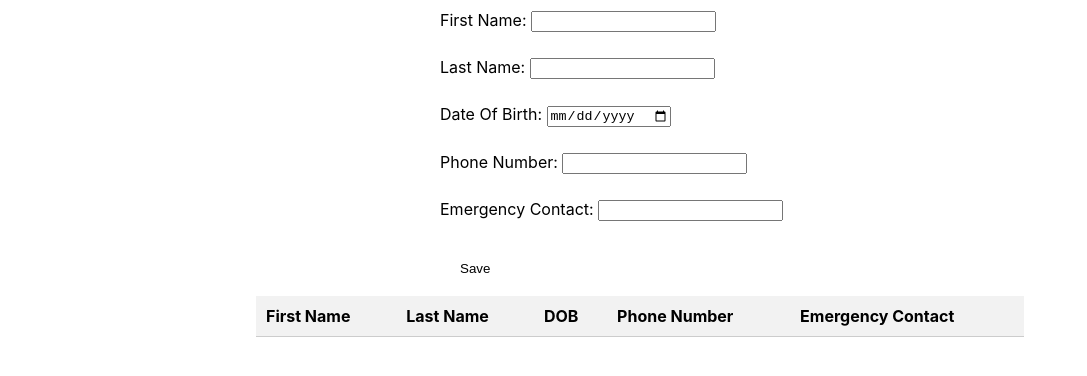
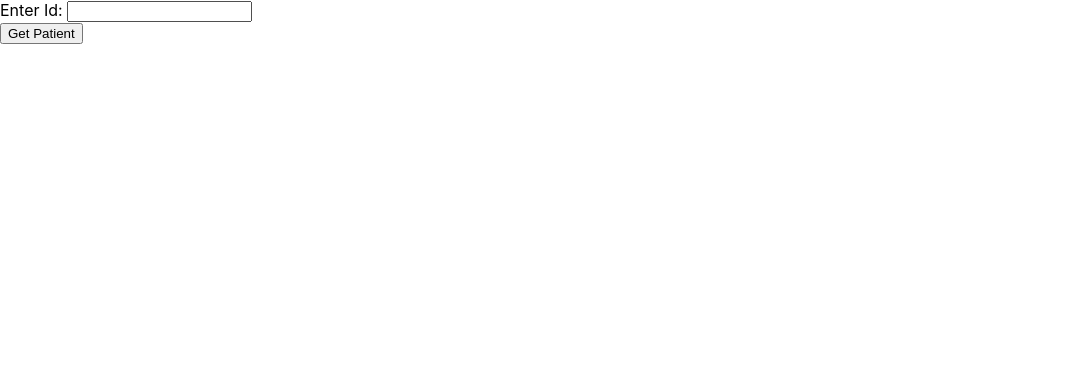
Before and after one commit to SebaOSK/React_app, a React (Create React App) app: page / in a window 1280 px wide. Shown: the top 376 px of the page, without its empty margins (0-1087 px from the left). Built offline with nearby package versions, Linux system fonts and the light colour scheme.

Commit message:
implemented GetAll and started working on GetById

```diff
--- a/package.json
+++ b/package.json
@@ -6,6 +6,7 @@
     "@testing-library/jest-dom": "^5.16.5",
     "@testing-library/react": "^13.4.0",
     "@testing-library/user-event": "^13.5.0",
+    "axios": "^1.4.0",
     "react": "^18.2.0",
     "react-dom": "^18.2.0",
     "react-scripts": "5.0.1",
--- a/src/App.js
+++ b/src/App.js
@@ -2,6 +2,8 @@ import './App.css';
 import PatientForm from './Form.js';
 import PatientTable from './PatientTable'
 import { useState } from 'react';
+import axios from 'axios';
+import GetAll from './GetAll';
 
 function App() {
 
@@ -36,6 +38,7 @@ function App() {
     <div className="App">
       <PatientForm patient={patient} onChange={handleChange} onClick={handleSubmit} />
       <PatientTable patients={patients} />
+      <GetAll />
     </div>
   );
 }
--- a/src/Form.js
+++ b/src/Form.js
@@ -11,7 +11,7 @@ export default function PatientForm(props) {
                 <FormElement label="Phone Number: " type="number" name="phonenumber" value={props.patient.phonenumber} onChange={props.onChange} />
                 <FormElement label="Emergency Contact:" type="number" name="emergencycontact" value={props.patient.emergencycontact} onChange={props.onChange} />
 
-                <Button className="submit-button" type="submit" onClick={props.onClick} />
+                <Button className="submit-button" type="submit" onClick={props.onClick} text="Save"/>
         </div>
 
 
--- /dev/null
+++ b/src/GetAll.js
@@ -0,0 +1,49 @@
+import axios from 'axios';
+import SubmitButton from './SubmitButton.js';
+import { useState, useEffect } from 'react'
+import PatientTable from './PatientTable.js'
+
+export default function GetAll() {
+
+    const [patients, setPatients] = useState([]);
+
+    const addPatients = (patient) => {
+        setPatients([...patients, patient]);
+    };
+
+    const getAll = (event) => {
+        if (event) {
+            event.preventDefault();
+        }
+        axios.get('https://localhost:44369/api/Hospital')
+            .then(function (response) {
+                // handle success
+                const responseData = response.data.data;
+                const mappedPatients = responseData.map((patient) => ({
+                  id: patient.id,
+                  firstname: patient.firstName,
+                  lastname: patient.lastName,
+                  dateofbirth: patient.dob,
+                  phonenumber: patient.phoneNumber,
+                  emergencycontact: patient.emergencyContact,
+                }));
+                addPatients(mappedPatients);
+            });
+
+    };
+
+
+
+    return (
+        <div className="getall-container">
+            <SubmitButton className="get-all-button" type="submit" onClick={getAll} text="GetAll" />
+            {patients.length > 0 ? (
+                <PatientTable patients={patients[0]} />
+            ) : (
+                <p>No patients found.</p>
+            )}
+        </div>
+
+    )
+
+}
--- /dev/null
+++ b/src/GetById.js
@@ -0,0 +1,43 @@
+import FormElement from './FormElement';
+import SubmitButton from './SubmitButton';
+import { useState } from 'react';
+import axios from 'axios';
+
+export default function GetById() {
+
+    const [id, setId] = useState({
+        id: ""
+    });
+
+    const [patients, setPatients] = useState([]);
+
+    const addPatients = (patient) => {
+        setPatients([...patients, patient]);
+    };
+
+    const handleChange = (event) => {
+        setId({...id, [event.target.name]: event.target.value})
+    };
+
+    const getAll = (event) => {
+        if (event) {
+            event.preventDefault();
+        }
+        axios.get('https://localhost:44369/api/Hospital/?Id=' + id.id)
+            .then(function (response) {
+                // handle success
+                const responseData = response.data;
+                addPatients(responseData)
+                console.log(responseData)
+            });
+
+    };
+
+    return (
+        <form>
+            <FormElement label="Enter Id: " type="text" name="id" value={id.id} onChange={handleChange}/>
+            <SubmitButton className="get-id-button" type="submit" onClick={getAll} text="Get Patient"/>
+        </form>
+
+    )
+}
--- a/src/PatientTable.js
+++ b/src/PatientTable.js
@@ -7,7 +7,7 @@ export default function PatientTable({ patients }) {
 
     patients.forEach((patient) => {
         rows.push(
-            <PatientRow patient={patient} key={patient.firstname + patient.lastname} />
+            <PatientRow patient={patient} key={patient.firstname + patient.lastname}/>
         )
     });
 
--- a/src/SubmitButton.js
+++ b/src/SubmitButton.js
@@ -1,7 +1,7 @@
 export default function Button(props) {
     return (
         <button className={props.className} type={props.type} onClick={props.onClick}>
-            Save
+            {props.text}
         </button>
     )
 }
--- a/src/index.js
+++ b/src/index.js
@@ -3,11 +3,13 @@ import ReactDOM from 'react-dom/client';
 import './index.css';
 import App from './App';
 import reportWebVitals from './reportWebVitals';
+import GetAll from './GetAll';
+import GetById from './GetById'
 
 const root = ReactDOM.createRoot(document.getElementById('root'));
 root.render(
   <React.StrictMode>
-    <App />
+    <GetById />
   </React.StrictMode>
 );
 
```
Also changed, not shown: 1 other file (tests, documents, lock files or other folders).
